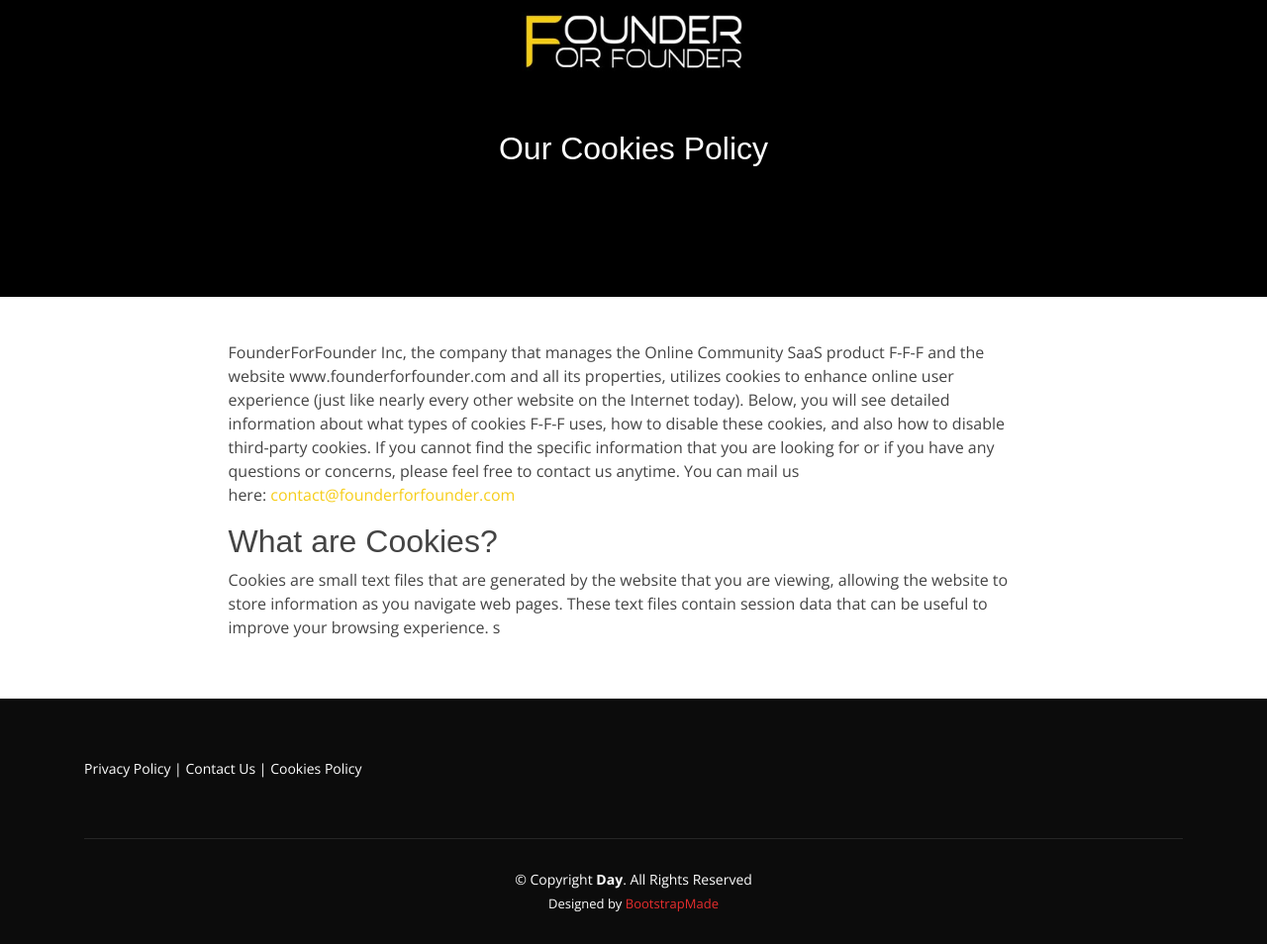
After one commit to paulbass2005/fff, a PHP site: page /cookies.html in a window 1280 px wide. The commit adds this page. Shown: the whole page at 99% size. Run offline with PHP 8.4, Linux system fonts and the light colour scheme; some web fonts are replaced.

Commit message:
new changes

```diff
--- a/assets/css/style.css
+++ b/assets/css/style.css
@@ -21,11 +21,11 @@ body {
 }
 
 a {
-  color: #cc1616;
+    color: #F6CD19;
 }
 
     a:hover {
-  color: #e82d2d;
+        color: #F6CD19;
         text-decoration: none;
     }
 
@@ -51,7 +51,7 @@ h1, h2, h3, h4, h5, h6 {
     font-size: 24px;
     width: 40px;
     height: 40px;
-  background: #cc1616;
+    background: #F6CD19;
     color: #fff;
     transition: all 0.4s;
 }
@@ -80,7 +80,7 @@ h1, h2, h3, h4, h5, h6 {
         position: fixed;
         top: calc(50% - 30px);
         left: calc(50% - 30px);
-  border: 6px solid #cc1616;
+        border: 6px solid #F6CD19;
         border-top-color: #efefef;
         border-radius: 50%;
         width: 60px;
--- /dev/null
+++ b/cookies.html
@@ -0,0 +1,158 @@
+<!DOCTYPE html>
+<html lang="en">
+
+<head>
+    <meta charset="utf-8">
+    <meta content="width=device-width, initial-scale=1.0" name="viewport">
+
+    <title>FounderForFounder | A private network of B2B founders</title>
+    <meta content="FounderForFounder is a private network of hands-on B2B founders for discovering global markets and pivoting for early stage B2B SaaS – Collaboratively." name="descriptison">
+    <meta content="Founder For Founder, fff, FounderForFounder" name="keywords">
+
+    <!-- Favicons -->
+    <link href="" rel="icon">
+    <link href="" rel="apple-touch-icon">
+
+    <!-- Google Fonts -->
+    <link href="https://fonts.googleapis.com/css?family=Open+Sans:300,300i,400,400i,600,600i,700,700i|Raleway:300,300i,400,400i,500,500i,600,600i,700,700i|Poppins:300,300i,400,400i,500,500i,600,600i,700,700i" rel="stylesheet">
+    <link href="https://fonts.cdnfonts.com/css/itc-avant-garde-gothic-std-book" rel="stylesheet">
+
+
+    <!-- Vendor CSS Files -->
+    <link href="assets/vendor/bootstrap/css/bootstrap.min.css" rel="stylesheet">
+    <link href="assets/vendor/icofont/icofont.min.css" rel="stylesheet">
+    <link href="assets/vendor/boxicons/css/boxicons.min.css" rel="stylesheet">
+    <link href="assets/vendor/venobox/venobox.css" rel="stylesheet">
+    <link href="assets/vendor/owl.carousel/assets/owl.carousel.min.css" rel="stylesheet">
+    <link href="assets/vendor/aos/aos.css" rel="stylesheet">
+
+    <!-- Template Main CSS File -->
+    <link href="assets/css/style.css" rel="stylesheet">
+
+    <!-- =======================================================
+    * Template Name: Day - v2.0.0
+    * Template URL: https://bootstrapmade.com/day-multipurpose-html-template-for-free/
+    * Author: BootstrapMade.com
+    * License: https://bootstrapmade.com/license/
+    ======================================================== -->
+</head>
+
+<body>
+
+
+    <!-- ======= Header ======= -->
+    <header id="header" class="fixed-top ">
+        <div class="container d-flex align-items-center text-center">
+            <img src="assets/img/FFF-banner.jpeg" style='margin:0 auto;height: 80px;' />
+            <!--  <h1 class="logo mr-auto"><a href="index.html">Day</a></h1>
+             Uncomment below if you prefer to use an image logo -->
+            <!-- <a href="index.html" class="logo mr-auto"><img src="assets/img/logo.png" alt="" class="img-fluid"></a>
+
+            <nav class="nav-menu d-none d-lg-block">
+              <ul>
+                <li class="active"><a href="index.html">Home</a></li>
+                <li><a href="#about">About</a></li>
+                <li><a href="#services">Services</a></li>
+                <li><a href="#portfolio">Portfolio</a></li>
+                <li><a href="#pricing">Pricing</a></li>
+                <li><a href="#team">Team</a></li>
+                <li class="drop-down"><a href="">Drop Down</a>
+                  <ul>
+                    <li><a href="#">Drop Down 1</a></li>
+                    <li class="drop-down"><a href="#">Deep Drop Down</a>
+                      <ul>
+                        <li><a href="#">Deep Drop Down 1</a></li>
+                        <li><a href="#">Deep Drop Down 2</a></li>
+                        <li><a href="#">Deep Drop Down 3</a></li>
+                        <li><a href="#">Deep Drop Down 4</a></li>
+                        <li><a href="#">Deep Drop Down 5</a></li>
+                      </ul>
+                    </li>
+                    <li><a href="#">Drop Down 2</a></li>
+                    <li><a href="#">Drop Down 3</a></li>
+                    <li><a href="#">Drop Down 4</a></li>
+                  </ul>
+                </li>
+                <li><a href="#contact">Contact</a></li>
+
+              </ul>
+            </nav>-- .nav-menu -->
+
+        </div>
+    </header><!-- End Header -->
+    <!-- ======= Hero Section ======= -->
+    <section id="" class="d-flex align-items-center" style="max-height:300px;height:300px; background-color:#000">
+        <div class="container position-relative text-center col-lg-10" style="max-height:300px">
+            <div class="mt-2 text-center text-white">
+                <h2> Our  Cookies Policy </h2>
+            </div>
+        </div>
+    </section><!-- End Hero -->
+
+    <main id="main">
+        <!-- ======= Services Section ======= -->
+        <section id="services" class="services">
+            <div class="container col-lg-10 p-4">
+                <div class="row col-lg-10 m-auto">
+                    <div>
+                        <p>
+                            FounderForFounder Inc, the company that manages the Online Community SaaS product F-F-F and the website www.founderforfounder.com and all its properties, utilizes cookies to enhance online user experience (just like nearly every other website on the Internet today). Below, you will see detailed information about what types of cookies F-F-F uses, how to disable these cookies, and also how to disable third-party cookies. If you cannot find the specific information that you are looking for or if you have any questions or concerns, please feel free to contact us anytime. You can mail us here:<a href="mailto:contact@founderforfounder.com"> contact@founderforfounder.com</a>
+                        </p>
+                    </div>
+                    <div>
+                        <h2> What are Cookies?</h2>
+                        <p>
+                            Cookies are small text files that are generated by the website that you are viewing, allowing the website to store information as you navigate web pages. These text files contain session data that can be useful to improve your browsing experience.
+                        s
+                    </div>
+                </div>
+            </div>
+        </section><!-- End Services Section -->
+
+    </main><!-- End #main -->
+    <!-- ======= Footer ======= -->
+    <footer id="footer">
+        <div class="footer-top">
+            <div class="container">
+                <div class="row">
+
+                    <div class="col-lg-7 footer-links text-left">
+                        <span>  Privacy Policy |  Contact Us | Cookies Policy</span>
+                    </div>
+                </div>
+            </div>
+        </div>
+
+        <div class="container">
+            <div class="copyright">
+                &copy; Copyright <strong><span>Day</span></strong>. All Rights Reserved
+            </div>
+            <div class="credits">
+                <!-- All the links in the footer should remain intact. -->
+                <!-- You can delete the links only if you purchased the pro version. -->
+                <!-- Licensing information: https://bootstrapmade.com/license/ -->
+                <!-- Purchase the pro version with working PHP/AJAX contact form: https://bootstrapmade.com/day-multipurpose-html-template-for-free/ -->
+                Designed by <a href="https://bootstrapmade.com/">BootstrapMade</a>
+            </div>
+        </div>
+    </footer><!-- End Footer -->
+
+    <a href="#" class="back-to-top"><i class="icofont-simple-up"></i></a>
+    <div id="preloader"></div>
+
+    <!-- Vendor JS Files -->
+    <script src="assets/vendor/jquery/jquery.min.js"></script>
+    <script src="assets/vendor/bootstrap/js/bootstrap.bundle.min.js"></script>
+    <script src="assets/vendor/jquery.easing/jquery.easing.min.js"></script>
+    <script src="assets/vendor/php-email-form/validate.js"></script>
+    <script src="assets/vendor/isotope-layout/isotope.pkgd.min.js"></script>
+    <script src="assets/vendor/venobox/venobox.min.js"></script>
+    <script src="assets/vendor/owl.carousel/owl.carousel.min.js"></script>
+    <script src="assets/vendor/aos/aos.js"></script>
+
+    <!-- Template Main JS File -->
+    <script src="assets/js/main.js"></script>
+
+</body>
+
+</html>
```
Also changed, not shown: index.html (+2 -11 lines), privacy.html (added, +10 -0 lines). Lines whose indentation alone changed are shown as unchanged.
